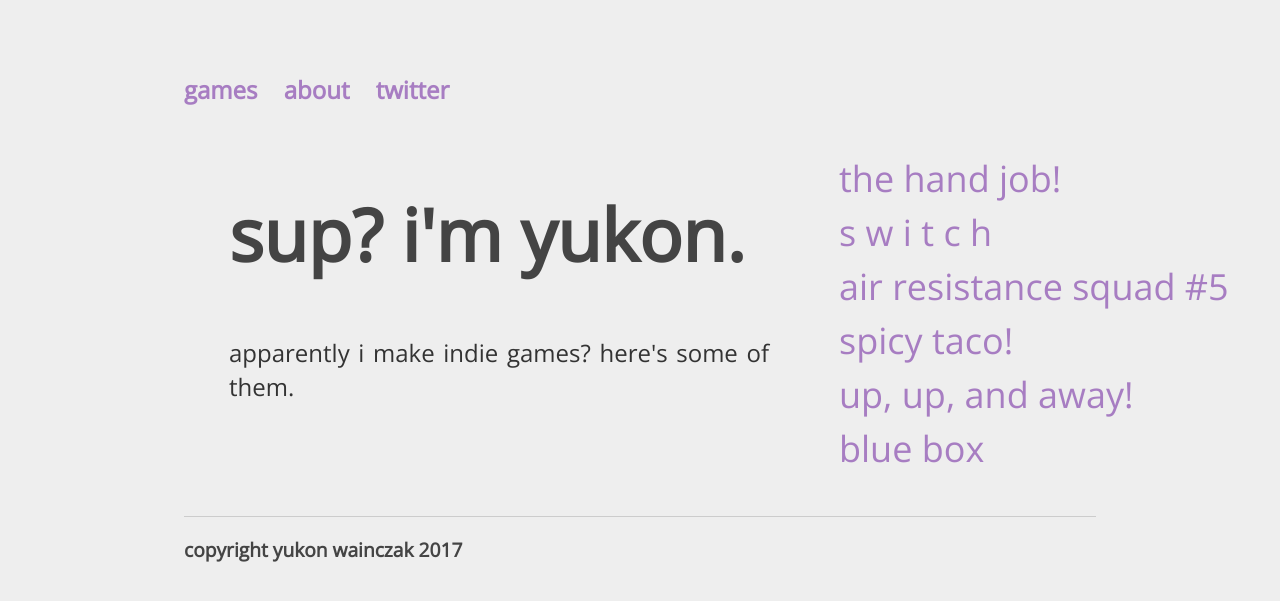
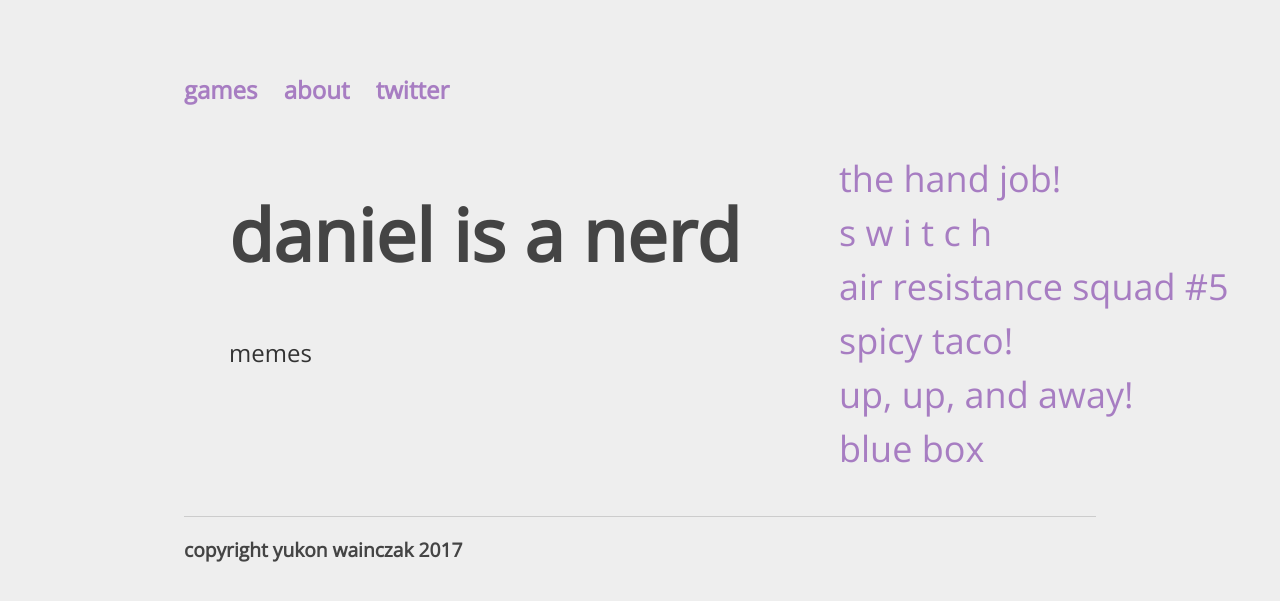
Before and after one commit to Kaihatsujin/kaihatsujin.github.io, a Jekyll site: the page built from index.html, in a window 1280 px wide. Shown: the top 601 px of the page. Built offline with Jekyll 4.4.1, drawn with Linux system fonts in a browser that asks for light colours.

Commit message:
fixed this

```diff
--- a/index.html
+++ b/index.html
@@ -6,8 +6,8 @@ title: games
 
 	<div class="container">
 		<div class="col-md-6">
-			<h1>sup? i'm yukon.</h1>
-			<p>apparently i make indie games? here's some of them.</p>
+			<h1>daniel is a nerd</h1>
+			<p>memes</p>
 		</div>
 		<div class="col-md-6">
 			<ul class="posts">
```
